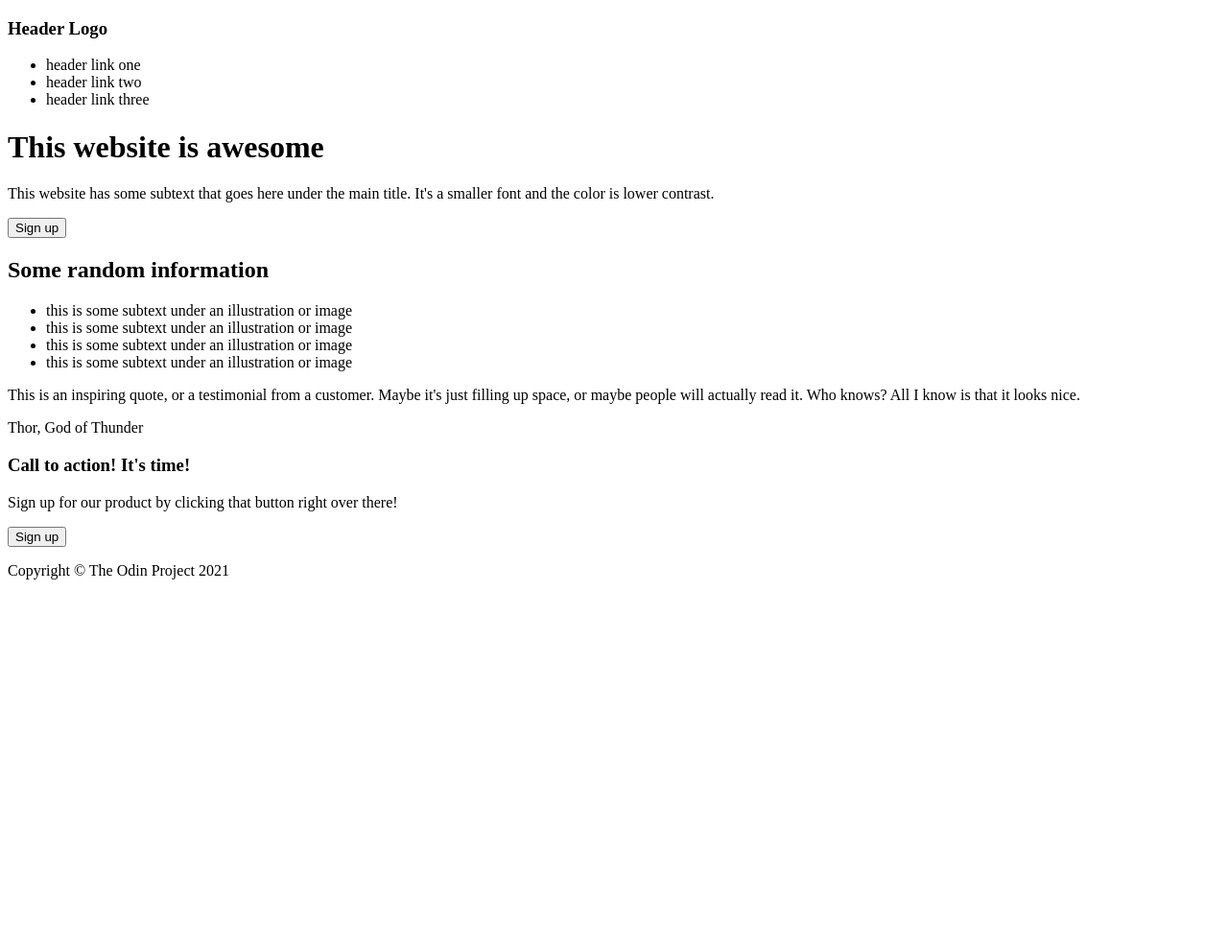
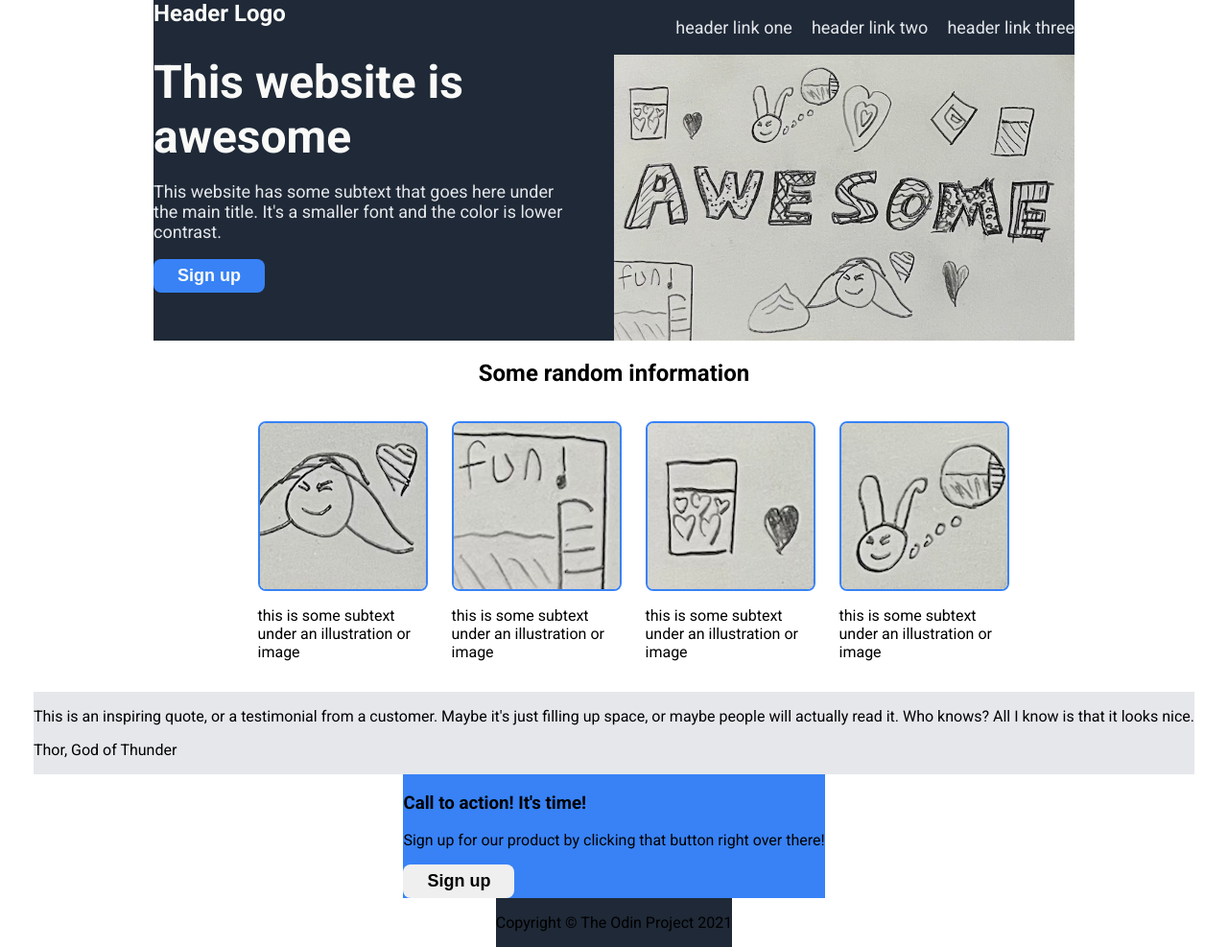
Before and after one commit to rakurakuraku/odin-landing-page, a plain HTML site: page index.html in a window 1280 px wide. Shown: the whole page at 96% size. Before the commit the page ends 800 px from the top, so only its background shows below. Drawn offline with Linux system fonts and the light colour scheme.

Commit message:
More added to index and style, WIP

```diff
--- a/index.html
+++ b/index.html
@@ -3,14 +3,16 @@
 
   <head>
     <meta charset="UTF-8">
+    <link rel="stylesheet" href="style.css">
     <title>Awesome Inc.</title>
   </head>
 
   <body>
     <div class="header">
 
+    <div class="header-card">
       <div class="header-top">
-        <h3>Header Logo</h3>
+        <h3 class="header-logo">Header Logo</h3>
         <ul class="header-links">
           <li>header link one</li>
           <li>header link two</li>
@@ -19,20 +21,24 @@
       </div>
 
       <div class="header-body">
-        <h1>This website is awesome</h1>
-        <p>This website has some subtext that goes here under the main title. It's a smaller font and the color is lower contrast.</p>
-        <button>Sign up</button>
+        <div class="hero-text">
+        <h1 class="hero">This website is awesome</h1>
+        <p class="sub-hero">This website has some subtext that goes here under the main title. It's a smaller font and the color is lower contrast.</p>
+        <button class="head-butt">Sign up</button>
+        </div>
+        <img class="header-img" src="images/awesome.jpg" alt="The word awesome written in chunky, decorated text, in pencil">
       </div>
-      <!--image goes here-->
+    </div>
+
     </div>
 
     <div class="info-section">
       <h2>Some random information</h2>
       <ul class="info-imgs">
-        <li class="info-img"><!--image goes here-->this is some subtext under an illustration or image</li>
-        <li class="info-img"><!--image goes here-->this is some subtext under an illustration or image</li>
-        <li class="info-img"><!--image goes here-->this is some subtext under an illustration or image</li>
-        <li class="info-img"><!--image goes here-->this is some subtext under an illustration or image</li>
+        <li class="info-li"><img  class="info-img" src="images/face.jpg" alt="A simple drawing of a face"><p>this is some subtext under an illustration or image</p></li>
+        <li class="info-li"><img  class="info-img" src="images/fun.jpg" alt="A simple drawing of a pool with fun written by it"><p>this is some subtext under an illustration or image</p></li>
+        <li class="info-li"><img  class="info-img" src="images/hearts.jpg" alt="A simple drawing of a multiple hearts"><p>this is some subtext under an illustration or image</p></li>
+        <li class="info-li"><img  class="info-img" src="images/rabbit.jpg" alt="A simple drawing of a rabbit"><p>this is some subtext under an illustration or image</p></li>
       </ul>
     </div>
 
@@ -41,13 +47,12 @@
       <p class="quote-credit"> Thor, God of Thunder</p>
     </div>
 
-    <div class="signup-section">
-      <div class="signup-banner">
-        <div class="banner-text"></div>
-          <h3>Call to action! It's time!</h3>
-          <p>Sign up for our product by clicking that button right over there!</p>
+    <div class="signup-banner">
+      <div class="banner-text"></div>
+        <h3 class="signup-title">Call to action! It's time!</h3>
+        <p>Sign up for our product by clicking that button right over there!</p>
+        <Button class="banner-button">Sign up</Button>
         </div>
-        <Button class="banner-button">Sign up</Button>
     </div>
 
     <div class="footer">
--- a/style.css
+++ b/style.css
@@ -0,0 +1,124 @@
+@import url('https://fonts.googleapis.com/css2?family=Roboto:wght@400;700&display=swap');
+
+body {
+   font-family: Roboto, sans-serif;
+   display: flex;
+   flex-direction: column;
+   align-items: center;
+   justify-content: flex-start;
+   margin: 0px;
+}
+
+button {
+    font-size: 18px;
+    font-weight: 600;
+    padding: 7px 25px;
+    border-radius: 8px;
+    border-width: 0px;
+}
+
+ul {
+    list-style: none;
+    display: flex;
+}
+
+.header {
+    background-color: #1F2937;
+}
+
+
+.header-logo {
+    font-size: 24px;
+    font-weight: 600;
+    color: #F9FAF8;
+    margin: 0px;
+}
+
+.header-links {
+    font-size: 18px;
+    color: #E5E7EB;
+    display: flex;
+    gap: 20px;
+}
+
+.header-top {
+    display: flex;
+    justify-content: space-between;
+}
+
+.header-body {
+    display: flex;
+    margin: auto 0px;
+}
+
+.hero-text {
+    display: flex;
+    flex-direction: column;
+    max-width: 440px;
+    min-width: 300px;
+    padding-right: 40px;
+}
+
+.hero {
+    font-size: 48px;
+    font-weight: 600;
+    color: #F9FAF8;
+    margin: 0px;
+}
+
+.sub-hero {
+    font-size: 18px;
+    color: #E5E7EB;
+}
+
+.head-butt {
+    width: fit-content;
+    color: #F9FAF8;
+    background-color: #3882F6;
+}
+
+.header-img {
+    max-width: 480px;
+}
+
+.info-section {
+    display: flex;
+    flex-direction: column;
+    justify-content: center;
+    align-items: center;
+}
+
+.info-imgs {
+    gap: 25px;
+    justify-content: center;
+}
+
+.info-li {
+    display: flex;
+    flex-direction: column;
+    flex: 0;
+}
+
+.info-img {
+    border:2px solid #3882F6;
+    border-width: 2px;
+    border-radius: 8px;
+}
+
+.quote-section {
+    background-color: #E5E7EB;
+}
+
+.signup-banner {
+    background-color: #3882F6;
+}
+
+.banner-button {
+    border-color: #E5E7EB;
+}
+
+
+.footer {
+    background-color: #1F2937;
+
+}
```
